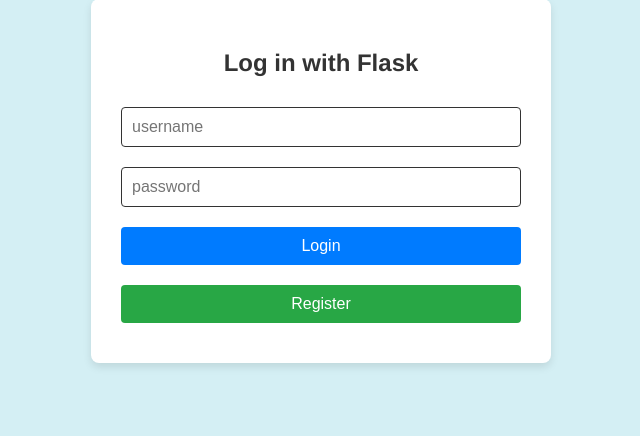
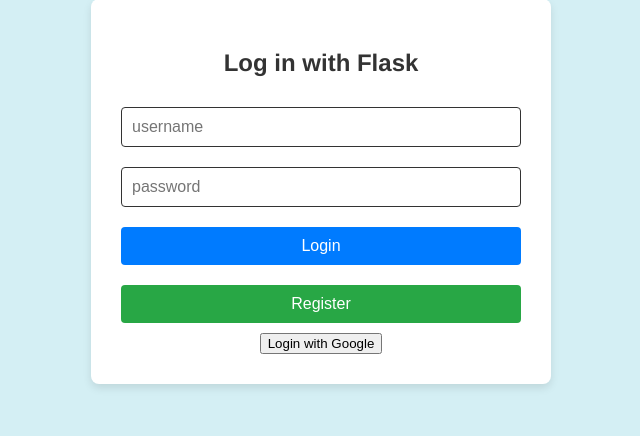
Before and after one commit to Victor-Kip/flaskedAuth, a Flask app: page / in a window 1280 px wide. Shown: the part 128-564 px from the top of the page, without its empty margins (319-959 px from the left). Run offline with Flask 3, Linux system fonts and the light colour scheme; parts of the project's set-up code (start-up, migrations or seed data) failed here and were passed over.

Commit message:
feat: add login with google button

```diff
--- a/templates/index.html
+++ b/templates/index.html
@@ -29,8 +29,14 @@
     value="Register"
     class = "btn btn-register"
     onclick="setActionForm('register')">
+    </form>
+    <a href="{{ url_for('googlelogin') }}">
+  <button>Login with Google</button>
+</a>
 
-</form>
+
+
+
 </div>
 <script>
     function setActionForm(action){
```
